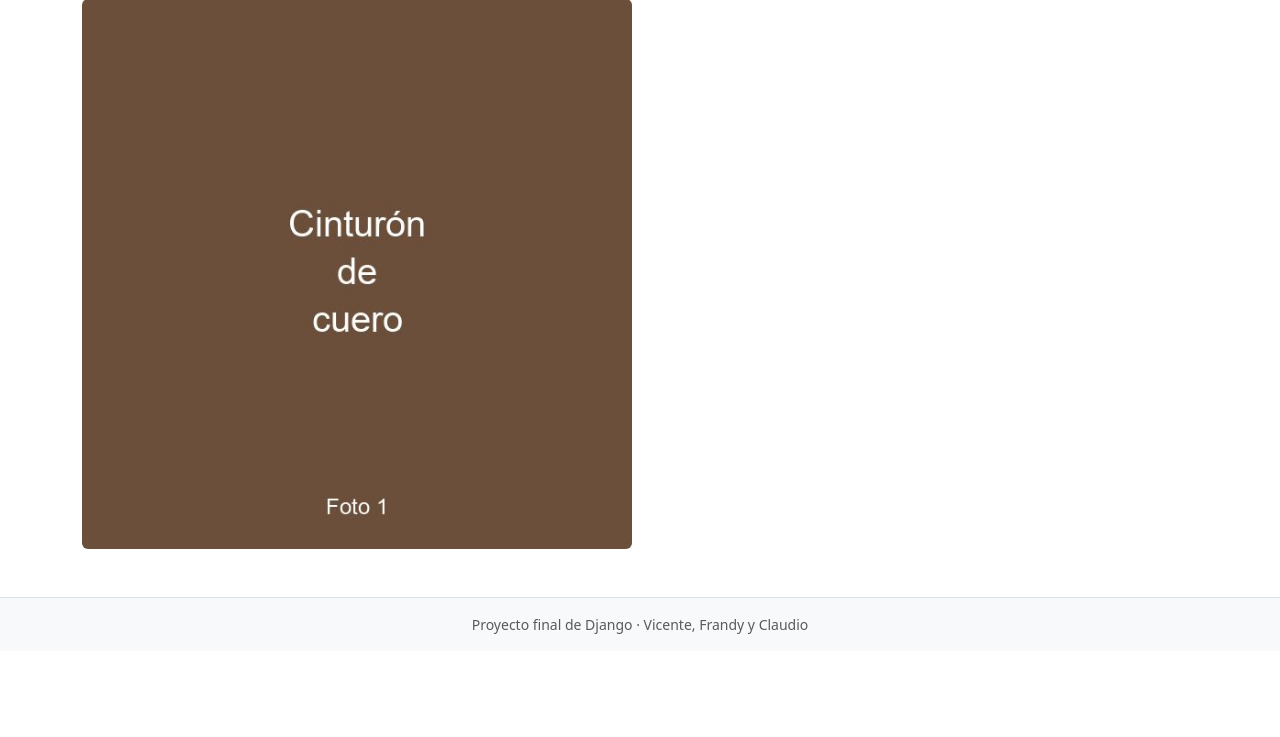
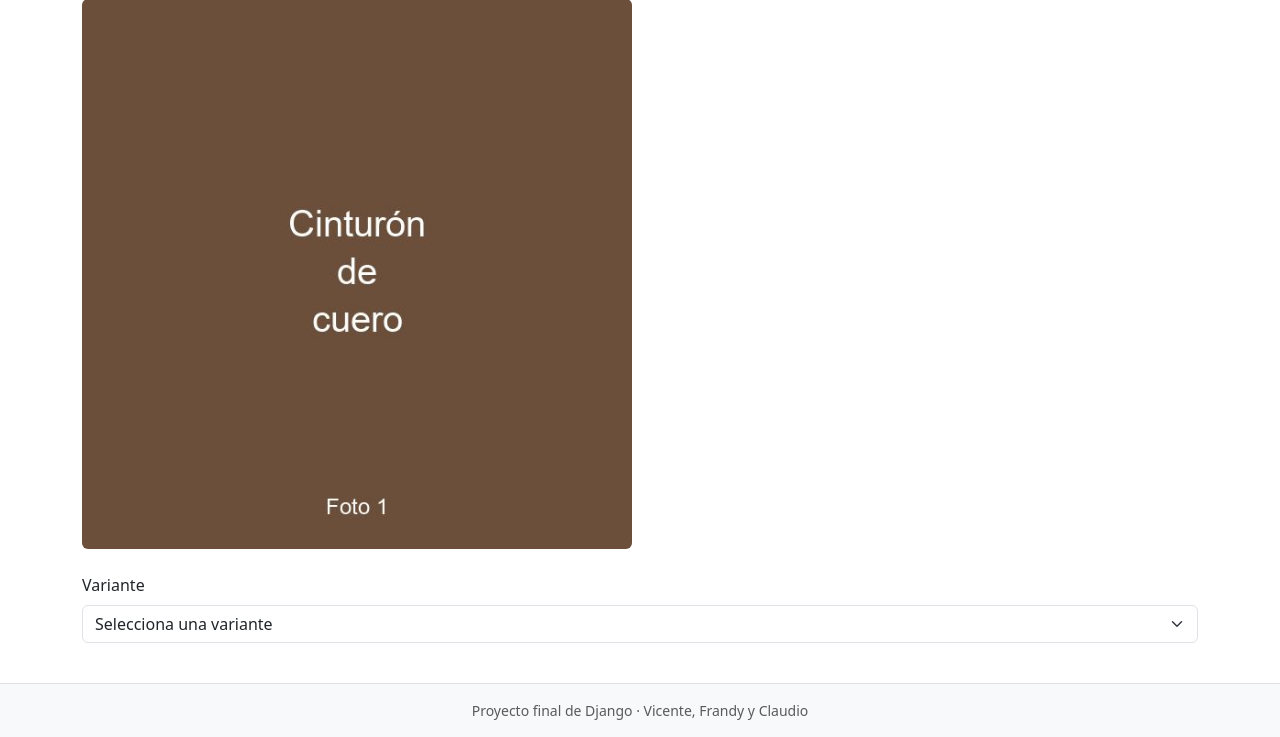
Before and after one commit to vicentealuna/ecommerce-django, a Django app: page /producto/cinturon-de-cuero/ in a window 1280 px wide. Shown: the part 269-1006 px from the top of the page. Before the commit the page ends 903 px from the top, so only its background shows below. Run offline with Django 5.2, Linux system fonts and the light colour scheme; data comes from the database, SQL or seed files in the repository.

Commit message:
F-02: muestra variantes y bloquea opciones agotadas

```diff
--- a/apps/catalog/templates/catalog/producto.html
+++ b/apps/catalog/templates/catalog/producto.html
@@ -33,4 +33,21 @@
         <p>No hay imágenes disponibles para este producto.</p>
     {% endfor %}
 </div>
+
+{# Permitir elegir una variante y bloquear las que no tienen inventario. #}
+<div class="mb-3">
+    <label for="variante" class="form-label">Variante</label>
+
+    <select id="variante" name="variante_id" class="form-select" required>
+        <option value="" selected disabled>Selecciona una variante</option>
+
+        {% for variante in producto_actual.variantes.all %}
+            <option value="{{ variante.pk }}"
+                    {% if variante.cantidad_disponible == 0 %}disabled{% endif %}>
+                {{ variante.nombre }}
+                {% if variante.cantidad_disponible == 0 %}— Agotada{% endif %}
+            </option>
+        {% endfor %}
+    </select>
+</div>
 {% endblock %}
```
